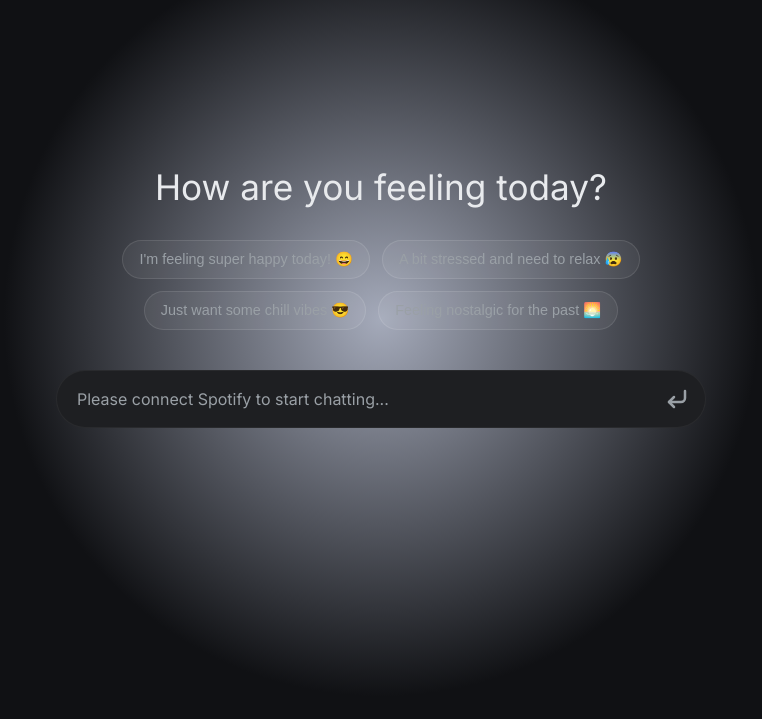
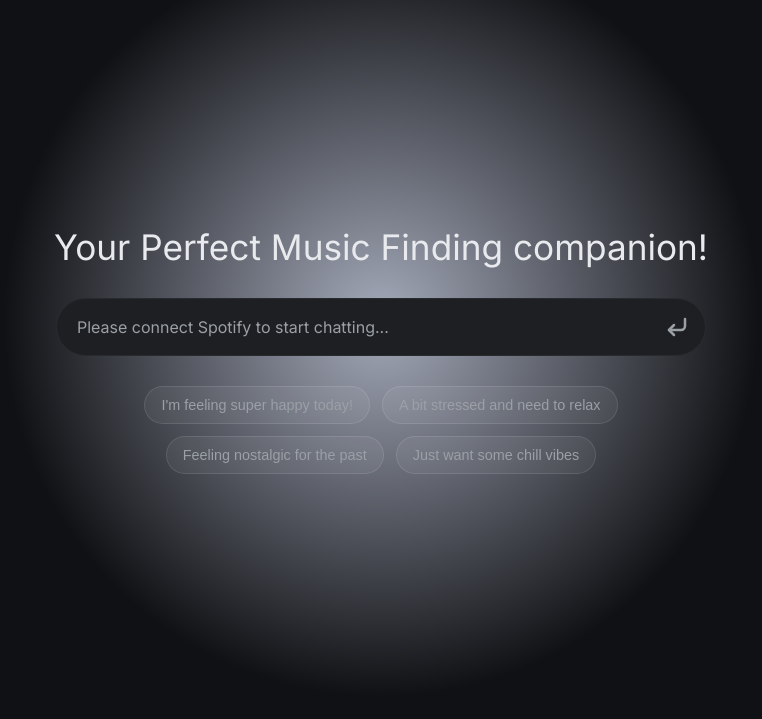
Before and after one commit to imtiaz571/moodtune, a Flask app: page / in a window 1280 px wide. Shown: the part 81-800 px from the top of the page, without its empty margins (259-1021 px from the left). Run offline with Flask 3, Linux system fonts and the light colour scheme.

Commit message:
style: restructure landing page layout to match design (title -> input -> chips)

```diff
--- a/static/css/style.css
+++ b/static/css/style.css
@@ -86,12 +86,14 @@
 }
 
 /* ─── Landing Mode Styles ─── */
+body.landing-mode .main-content {
+    justify-content: center;
+    align-items: center;
+    gap: 30px;
+}
+
 body.landing-mode .landing-hero {
-    flex: 1;
-    display: flex;
-    align-items: center;
-    justify-content: flex-end;
-    padding-bottom: 40px;
+    display: block;
     opacity: 1;
     transition: opacity 0.5s ease;
 }
@@ -101,16 +103,22 @@
 }
 
 body.landing-mode .input-wrapper {
-    flex: 1;
+    width: 100%;
     display: flex;
-    align-items: flex-start;
     justify-content: center;
     transform: translateY(0);
     transition: all 0.6s cubic-bezier(0.25, 1, 0.5, 1);
 }
 
+body.landing-mode .preset-chips-container {
+    display: flex;
+    justify-content: center;
+    width: 100%;
+}
+
 /* ─── Chat Mode Styles ─── */
-body.chat-mode .landing-hero {
+body.chat-mode .landing-hero,
+body.chat-mode .preset-chips-container {
     display: none;
 }
 
@@ -137,9 +145,7 @@
 
 /* ─── Hero Text ─── */
 .landing-hero {
-    flex-direction: column;
-    align-items: center;
-    gap: 32px;
+    text-align: center;
 }
 
 .landing-hero h1 {
--- a/templates/index.html
+++ b/templates/index.html
@@ -18,13 +18,7 @@
 
         <main class="main-content">
             <div class="landing-hero" id="landing-hero">
-                <h1>How are you feeling today?</h1>
-                <div class="preset-chips">
-                    <button class="preset-chip">I'm feeling super happy today! 😄</button>
-                    <button class="preset-chip">A bit stressed and need to relax 😰</button>
-                    <button class="preset-chip">Just want some chill vibes 😎</button>
-                    <button class="preset-chip">Feeling nostalgic for the past 🌅</button>
-                </div>
+                <h1>Your Perfect Music Finding companion!</h1>
             </div>
 
             <div class="chat-area hidden" id="chat-area">
@@ -51,6 +45,15 @@
                         </svg>
                     </button>
                 </form>
+            </div>
+
+            <div class="preset-chips-container" id="preset-chips-container">
+                <div class="preset-chips">
+                    <button class="preset-chip">I'm feeling super happy today!</button>
+                    <button class="preset-chip">A bit stressed and need to relax</button>
+                    <button class="preset-chip">Feeling nostalgic for the past</button>
+                    <button class="preset-chip">Just want some chill vibes</button>
+                </div>
             </div>
         </main>
     </div>
```
